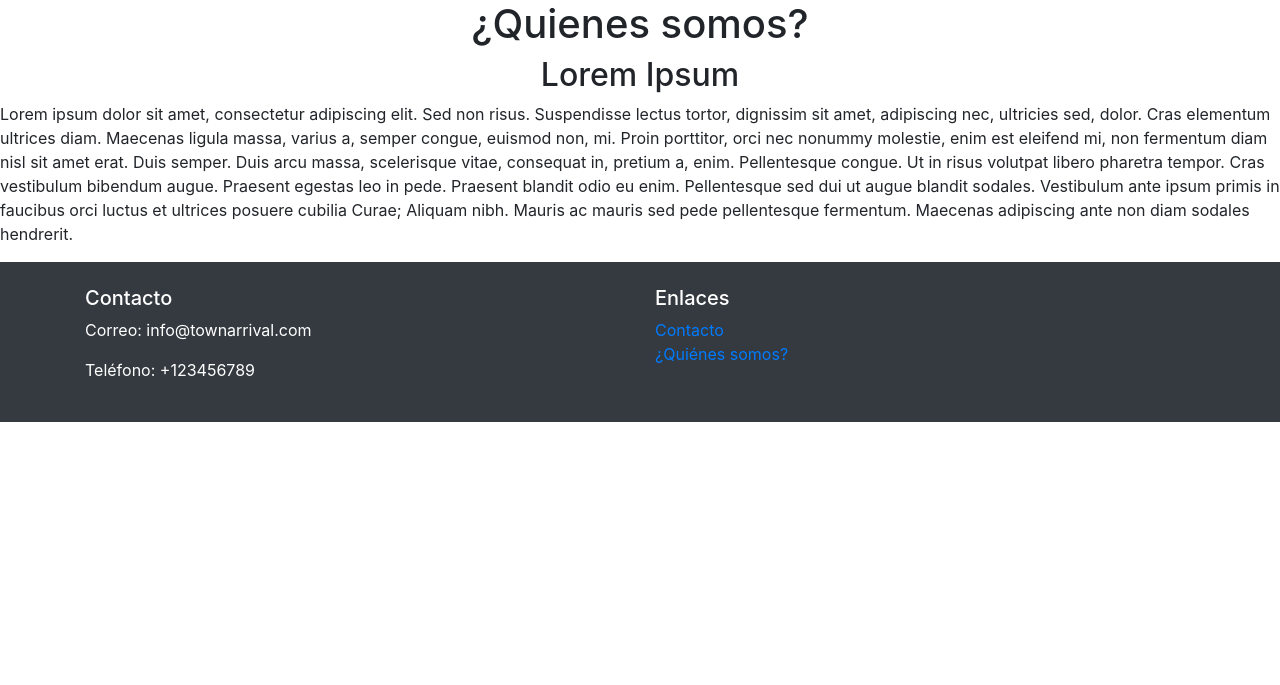
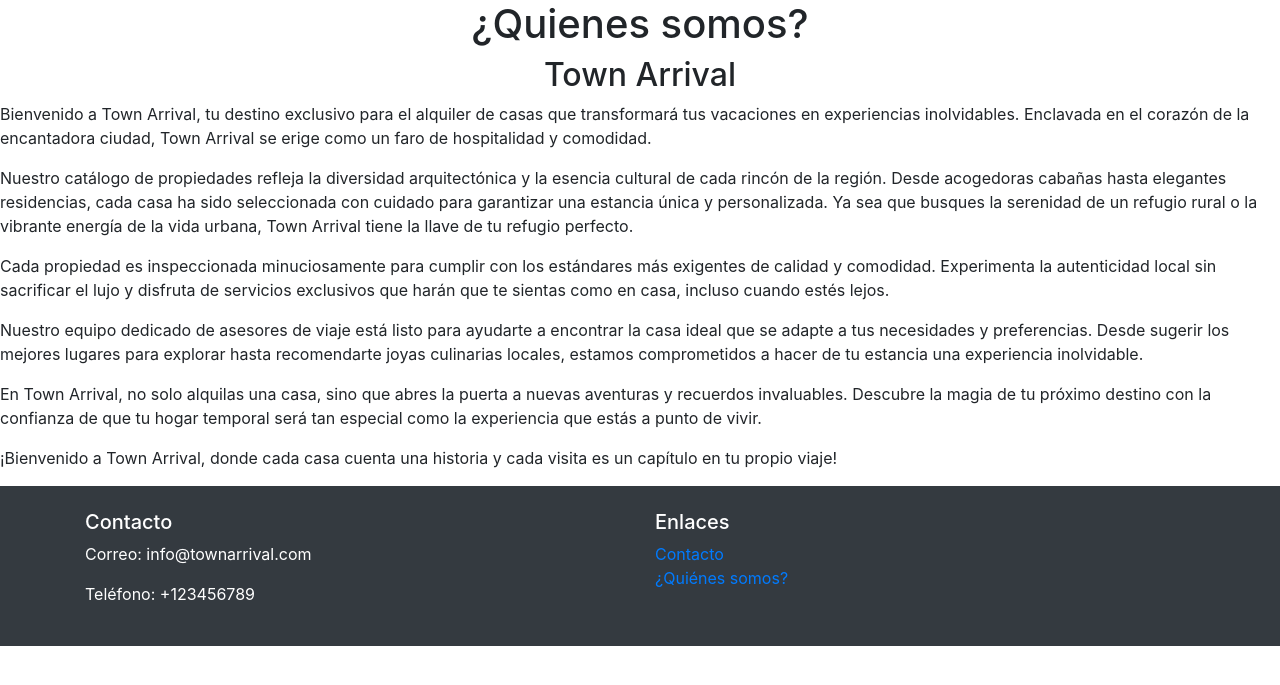
Before and after one commit to JuanJoCasamitjana/town_arrival, a Django app: a page that uses app/templates/quienes_somos.html in a window 1280 px wide. Shown: the part 56-741 px from the top of the page. Run offline with Django 4.2, Linux system fonts and the light colour scheme; some libraries are stand-ins or nearby versions.

Commit message:
Pequeños cambios

```diff
--- a/app/templates/quienes_somos.html
+++ b/app/templates/quienes_somos.html
@@ -2,17 +2,18 @@
 {% block content %}
 <body>
     <h1 class="text-center">¿Quienes somos?</h1>
-    <h2 class="text-center">Lorem Ipsum</h2>
+    <h2 class="text-center">Town Arrival</h2>
     <p>
-        Lorem ipsum dolor sit amet, consectetur adipiscing elit. Sed non risus. Suspendisse lectus tortor, dignissim sit amet,
-        adipiscing nec, ultricies sed, dolor. Cras elementum ultrices diam.
-        Maecenas ligula massa, varius a, semper congue, euismod non, mi.
-        Proin porttitor, orci nec nonummy molestie, enim est eleifend mi, non fermentum diam
-        nisl sit amet erat. Duis semper. Duis arcu massa, scelerisque vitae, consequat in,
-        pretium a, enim. Pellentesque congue. Ut in risus volutpat libero pharetra tempor.
-        Cras vestibulum bibendum augue. Praesent egestas leo in pede. Praesent blandit odio eu enim.
-        Pellentesque sed dui ut augue blandit sodales. Vestibulum ante ipsum primis in faucibus orci
-        luctus et ultrices posuere cubilia Curae; Aliquam nibh. Mauris ac mauris sed pede pellentesque fermentum.
-        Maecenas adipiscing ante non diam sodales hendrerit.
+      Bienvenido a Town Arrival, tu destino exclusivo para el alquiler de casas que transformará tus vacaciones en experiencias inolvidables. Enclavada en el corazón de la encantadora ciudad, Town Arrival se erige como un faro de hospitalidad y comodidad. </p>
+      <p>
+      Nuestro catálogo de propiedades refleja la diversidad arquitectónica y la esencia cultural de cada rincón de la región. Desde acogedoras cabañas hasta elegantes residencias, cada casa ha sido seleccionada con cuidado para garantizar una estancia única y personalizada. Ya sea que busques la serenidad de un refugio rural o la vibrante energía de la vida urbana, Town Arrival tiene la llave de tu refugio perfecto.</p>
+      <p>
+      Cada propiedad es inspeccionada minuciosamente para cumplir con los estándares más exigentes de calidad y comodidad. Experimenta la autenticidad local sin sacrificar el lujo y disfruta de servicios exclusivos que harán que te sientas como en casa, incluso cuando estés lejos.</p>
+      <p>
+      Nuestro equipo dedicado de asesores de viaje está listo para ayudarte a encontrar la casa ideal que se adapte a tus necesidades y preferencias. Desde sugerir los mejores lugares para explorar hasta recomendarte joyas culinarias locales, estamos comprometidos a hacer de tu estancia una experiencia inolvidable.</p>
+      <p>
+      En Town Arrival, no solo alquilas una casa, sino que abres la puerta a nuevas aventuras y recuerdos invaluables. Descubre la magia de tu próximo destino con la confianza de que tu hogar temporal será tan especial como la experiencia que estás a punto de vivir.</p>
+      <p>
+      ¡Bienvenido a Town Arrival, donde cada casa cuenta una historia y cada visita es un capítulo en tu propio viaje!
       </p>
 {% endblock %}
--- a/shoppingCart/templates/pagos.html
+++ b/shoppingCart/templates/pagos.html
@@ -5,8 +5,13 @@
     <h1>Tu compra ha sido efectuada</h1>
     <ul>
         {% for alquiler in todos %}
+            <h4>Alquiler:<h4>
             <h5>Casa:</h5>
             <li>{{ alquiler.alquilo.titulo }}</li>
+            <h5>Id del pedido:</h5>
+            <li>{{ alquiler.id }}</li>
+            <h5>Modo de entrega:</h5>
+            <li>{{ alquiler.modosEntrega }}</li>
         {% endfor %}
     </ul>
     <li>{{ total_vendido }}
```
Also changed, not shown: shoppingCart/views.py (+24 -5 lines).
